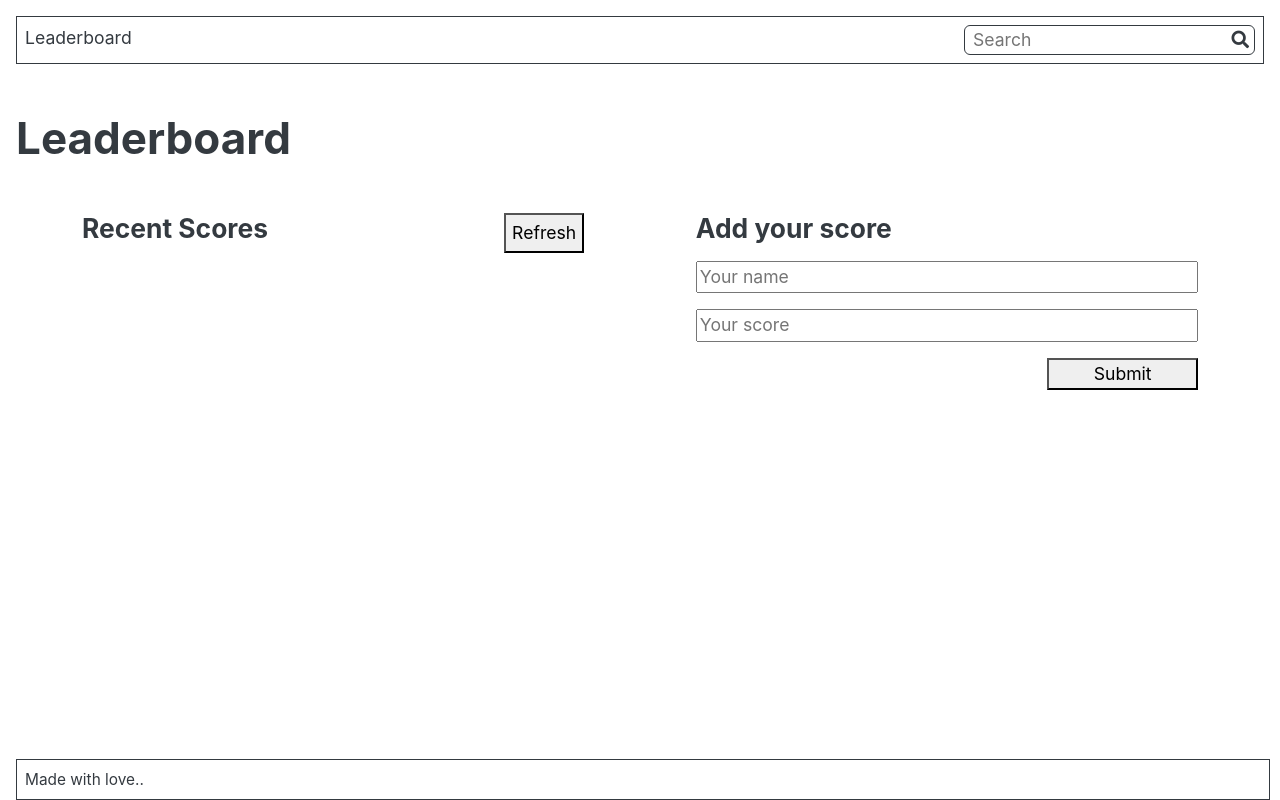
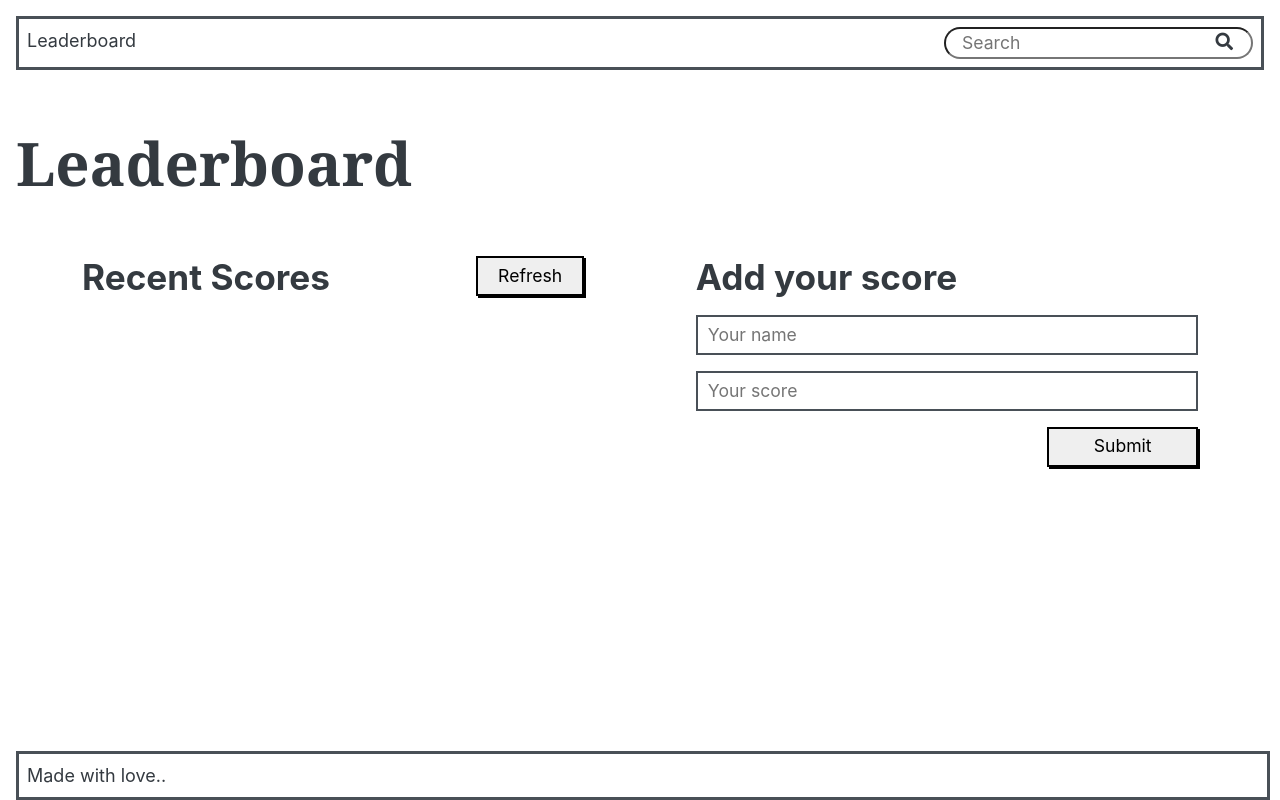
Before and after one commit to MaiRizk/Leaderboard, a website built with webpack: page src/index.html in a window 1280 px wide. Built offline with nearby package versions, Linux system fonts and the light colour scheme; no server answers.

Commit message:
Make changes to the styles

```diff
--- a/src/index.html
+++ b/src/index.html
@@ -11,33 +11,35 @@
   </head>
   <body class="m-3">
     <header>
-      <nav class="d-flex justify-content-between border border-dark p-2">
-        <span>Leaderboard</span>
+      <nav class="d-flex justify-content-between p-2">
+        <span class="nav-span">Leaderboard</span>
         <div class="search">
-          <i class="fas fa-search position-absolute icon"></i>
-        <input type="search" placeholder="Search" class="position-relative rounded border border-dark px-2">
+          <i class="fas fa-search position-absolute icon px-3"></i>
+        <input type="search" placeholder="Search" class="position-relative px-3 search">
       </div>
       </nav>
     </header>
-    <h1 class="my-5">Leaderboard</h1>
+    <p class="my-5 title">Leaderboard</p>
     <div class="container d-flex justify-content-between flex-wrap w-100">
       <section class="scores">
         <div class="scores-header d-flex justify-content-between">
-          <h4>Recent Scores</h4>
+          <h2>Recent Scores</h2>
           <button id="refresh" type="button">Refresh</button>
         </div>
-        <table class="table border border-dark my-2" id="scores-table">
+        <table class="table my-2" id="scores-table">
 
         </table>
       </section>
       <section class="add-score d-flex flex-column">
-        <h4>Add your score</h4>
-        <input type="name" class="my-2" placeholder="Your name">
-        <input type="number" class="my-2" placeholder="Your score">
+        <h2>Add your score</h2>
+        <input type="name" class="my-2 add-input" placeholder="Your name">
+        <input type="number" class="my-2 add-input" placeholder="Your score">
         <button type="submit" id="submit" class="submit my-2 align-self-end">Submit</button>
       </section>
 
     </div>
-    <footer class="position-fixed border border-dark p-2">Made with love..</footer>
+    <footer class="position-fixed p-2">
+      <span>Made with love..</span>
+      </footer>
   </body>
 </html>
--- a/src/style.css
+++ b/src/style.css
@@ -6,21 +6,71 @@
   width: 45%;
 }
 
-table#scores-table tr:nth-child(odd) {
+table#scores-table tr:nth-child(even) {
   background-color: rgb(190, 190, 190);
 }
 
 footer {
   bottom: 0;
   width: 98%;
+  border: 3px solid #495057;
+}
+
+footer span {
+  font-size: 18px;
 }
 
 .icon {
   z-index: 1;
   right: 31px;
-  top: 31px;
+  top: 33px;
 }
 
 .submit {
   width: 30%;
 }
+
+.title {
+  font-size: 60px;
+  font-weight: 900;
+}
+
+nav {
+  border: 3px solid #495057;
+}
+
+.nav-span {
+  font-size: 18px;
+}
+
+.search {
+  border-radius: 17px;
+}
+
+#refresh {
+  height: 40px;
+  padding: 0 20px;
+  border: 2px solid black;
+  box-shadow: 2px 2px;
+}
+
+#scores-table {
+  border: 3px solid #495057;
+}
+
+td {
+  font-size: 20px;
+}
+
+#submit {
+  height: 40px;
+  padding: 0 20px;
+  border: 2px solid black;
+  box-shadow: 2px 2px;
+}
+
+.add-input {
+  border: 2px solid #495057;
+  padding-left: 10px;
+  height: 40px;
+}
```
